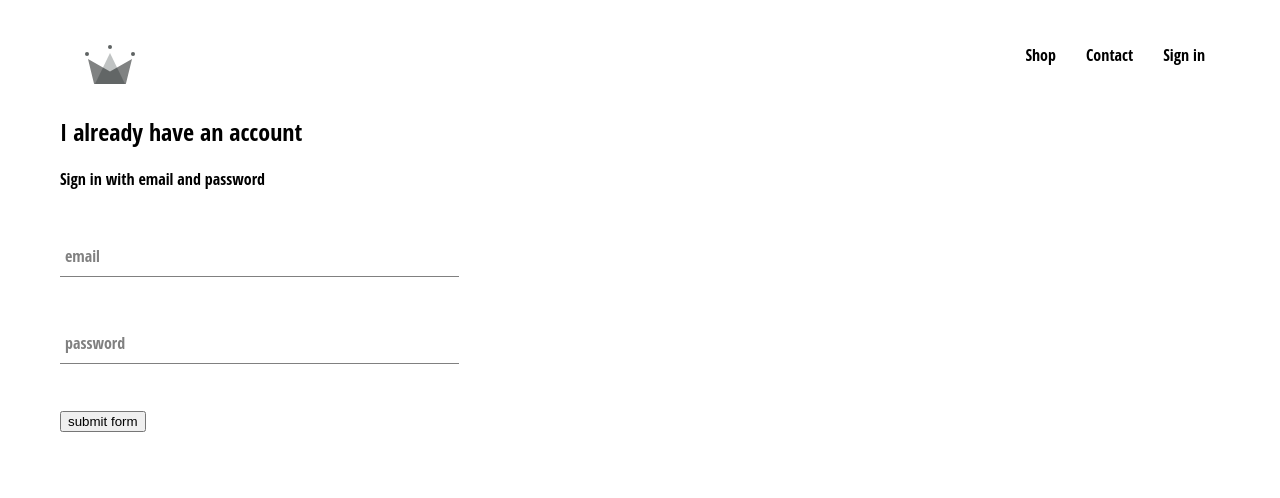
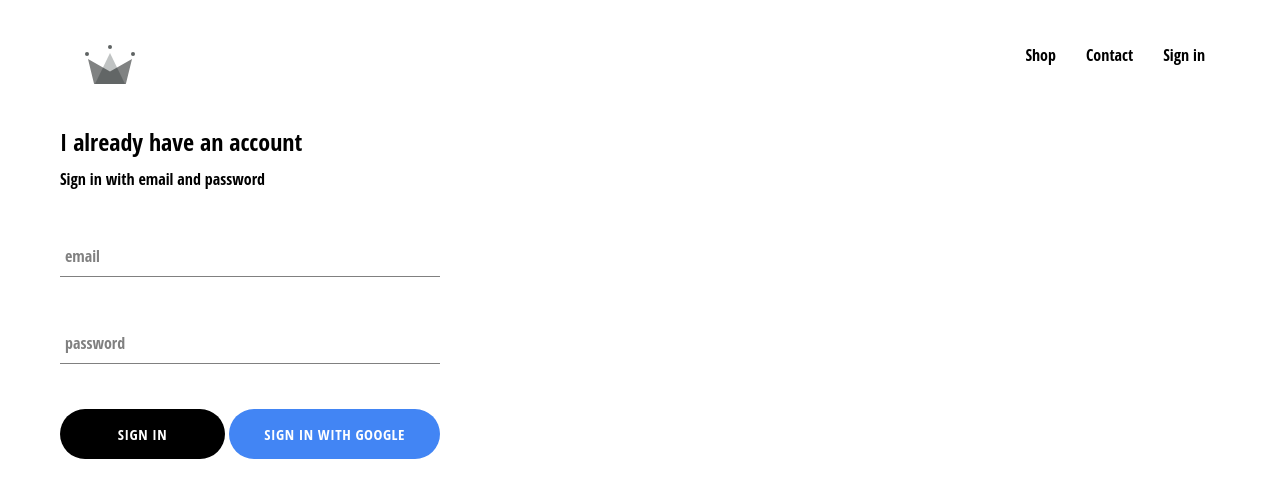
Before and after one commit to Aidinem/cisco-license, a React (Create React App) app: page /signIn in a window 1280 px wide. Shown: the top 498 px of the page. Built offline with nearby package versions, Linux system fonts and the light colour scheme; no server answers.

Commit message:
Integrated with firebase authentication and created firebase utils,modify custom button and header and sign in components

```diff
--- a/src/App.css
+++ b/src/App.css
@@ -1,3 +1,7 @@
+* {
+    box-sizing: border-box;
+}
+
 body {
     font-family: "open sans condensed";
     padding: 20px 60px;
--- a/src/App.js
+++ b/src/App.js
@@ -5,13 +5,36 @@
 import ShopPage from "./pages/shop/shop.component";
 import SignInAndSignUp from "./pages/sign-in-and-sign-up/sign-in-and-sign-up.component";
 import Header from "./components/header/header.component";
+import {auth} from "./firebase/firebase.utils";
 
 
-function App() {
+class App extends React.Component {
+    constructor(props) {
+        super(props);
 
+        this.state = {
+            currentUser: null
+        };
+    }
+
+    unsubscribeFromAuth = null;
+
+    componentDidMount() {
+        this.unsubscribeFromAuth = auth.onAuthStateChanged(user => {
+            this.setState({currentUser: user})
+
+            console.log(user)
+        })
+    }
+
+    componentWillUnmount() {
+        this.unsubscribeFromAuth();
+    }
+
+    render() {
         return (
             <div className="App">
-            <Header />
+                <Header currentUser={this.state.currentUser}/>
                 <Switch>
                     <Route exact path="/" component={Homepage}/>
                     <Route path="/shop" component={ShopPage}/>
@@ -21,4 +44,6 @@
         );
     }
 
+}
+
 export default App;
--- /dev/null
+++ b/src/components/custom-button/custom-button.component.jsx
@@ -0,0 +1,12 @@
+import React from "react";
+
+import "./custom-button.style.scss";
+
+
+const CustomButton = ({children, isGoogleSignIn, ...otherProps}) => (
+    <button className={`${isGoogleSignIn ? "google-sign-in" : ""} custom-button`} {...otherProps}>
+        {children}
+    </button>
+)
+
+export default CustomButton;
--- /dev/null
+++ b/src/components/custom-button/custom-button.style.scss
@@ -0,0 +1,33 @@
+.custom-button {
+  min-width: 165px;
+  width: auto;
+  height: 50px;
+  letter-spacing: 0.5px;
+  line-height: 50px;
+  padding: 0 35px 0 35px;
+  font-size: 15px;
+  background-color: black;
+  color: white;
+  text-transform: uppercase;
+  font-family: 'Open Sans Condensed';
+  font-weight: bolder;
+  border: none;
+  cursor: pointer;
+  border-radius: 8rem;
+
+  &:hover {
+    background-color: white;
+    color: black;
+    border: 1px solid black;
+  }
+
+  &.google-sign-in {
+    background-color: #4285f4;
+    color: white;
+
+    &:hover {
+      background-color: #357ae8;
+      border: none;
+    }
+  }
+}
--- a/src/components/header/header.component.jsx
+++ b/src/components/header/header.component.jsx
@@ -1,13 +1,14 @@
 import React from "react";
 import "./header.style.scss";
-import { Link } from "react-router-dom"
+import {auth} from "../../firebase/firebase.utils";
+import {Link} from "react-router-dom"
 import {ReactComponent as Logo} from "../../assets/crown.svg";
 
 
-const Header = () => (
+const Header = ({currentUser}) => (
     <div className="header">
         <Link className="logo-container" to="/">
-            <Logo className="logo" />
+            <Logo className="logo"/>
         </Link>
         <div className="options">
             <Link className="option" to="/shop">
@@ -16,9 +17,14 @@
             <Link className="option" to="/contact">
                 Contact
             </Link>
-            <Link className="option" to="/SignIn">
-                Sign in
-            </Link>
+            {
+                currentUser ?
+                    <div className="option" onClick={() => auth.signOut()}>Sign out</div>
+                    :
+                    <Link className="option" to="/SignIn">
+                        Sign in
+                    </Link>
+            }
         </div>
     </div>
 )
--- a/src/components/header/header.style.scss
+++ b/src/components/header/header.style.scss
@@ -20,6 +20,7 @@
 
     .option {
       padding: 10px 15px;
+      cursor: pointer;
     }
   }
 }
--- a/src/components/sign-in/sign-in.component.jsx
+++ b/src/components/sign-in/sign-in.component.jsx
@@ -1,5 +1,7 @@
 import React from "react";
 import FormInput from "../form-input/form-input.component";
+import CustomButton from "../custom-button/custom-button.component";
+import {signInWithGoogle} from "../../firebase/firebase.utils";
 
 import "./sign-in.style.scss";
 
@@ -28,7 +30,7 @@
     render() {
         return (
             <div className="sign-in">
-                <h2>I already have an account</h2>
+                <h2 className="title">I already have an account</h2>
                 <span>Sign in with email and password</span>
 
                 <form onSubmit={this.handleSubmit}>
@@ -40,8 +42,10 @@
                                value={this.state.password}
                                required/>
 
-
-                    <input type="submit" value="submit form"/>
+                    <div className="buttons">
+                        <CustomButton type="submit">Sign in</CustomButton>
+                        <CustomButton onClick={signInWithGoogle} isGoogleSignIn>Sign in with Google</CustomButton>
+                    </div>
                 </form>
             </div>
         )
--- a/src/components/sign-in/sign-in.style.scss
+++ b/src/components/sign-in/sign-in.style.scss
@@ -1,3 +1,14 @@
 .sign-in {
-  width: 30vw;
+  width: 380px;
+  display: flex;
+  flex-direction: column;
+
+  .title {
+    margin: 10px 0;
+  }
+
+  .buttons {
+    display: flex;
+    justify-content: space-between;
+  }
 }
--- /dev/null
+++ b/src/firebase/firebase.utils.js
@@ -0,0 +1,25 @@
+import firebase from "firebase/compat";
+import "firebase/firestore";
+import "firebase/auth";
+
+
+const Config = {
+    apiKey: "AIzaSyA3I6fUNV8cka8yoyulTOKhLPo6KaicrTk",
+    authDomain: "crwn-31726.firebaseapp.com",
+    projectId: "crwn-31726",
+    storageBucket: "crwn-31726.appspot.com",
+    messagingSenderId: "21058399506",
+    appId: "1:21058399506:web:8830e38e728da8fcd357cb",
+    measurementId: "G-28SKX8ELS5"
+}
+
+firebase.initializeApp(Config);
+
+export const firestore = firebase.firestore();
+export const auth = firebase.auth();
+
+const provider = new firebase.auth.GoogleAuthProvider();
+provider.setCustomParameters({prompt: 'select_account'});
+export const signInWithGoogle = () => auth.signInWithPopup(provider);
+
+export default firebase;
```
Lines whose indentation alone changed are shown as unchanged.
